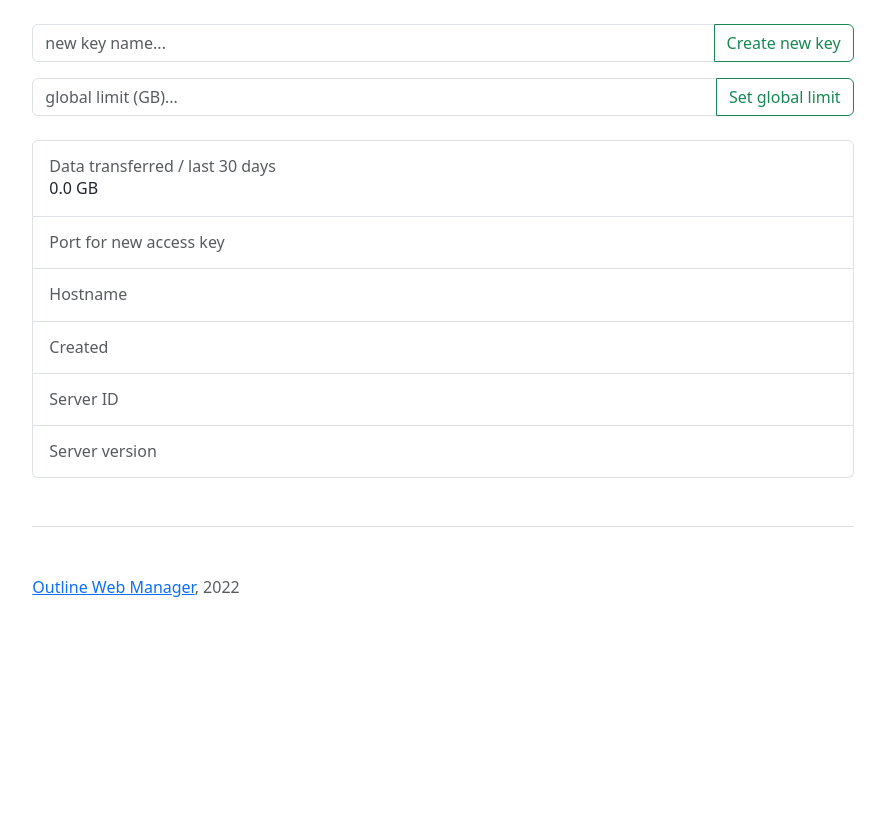
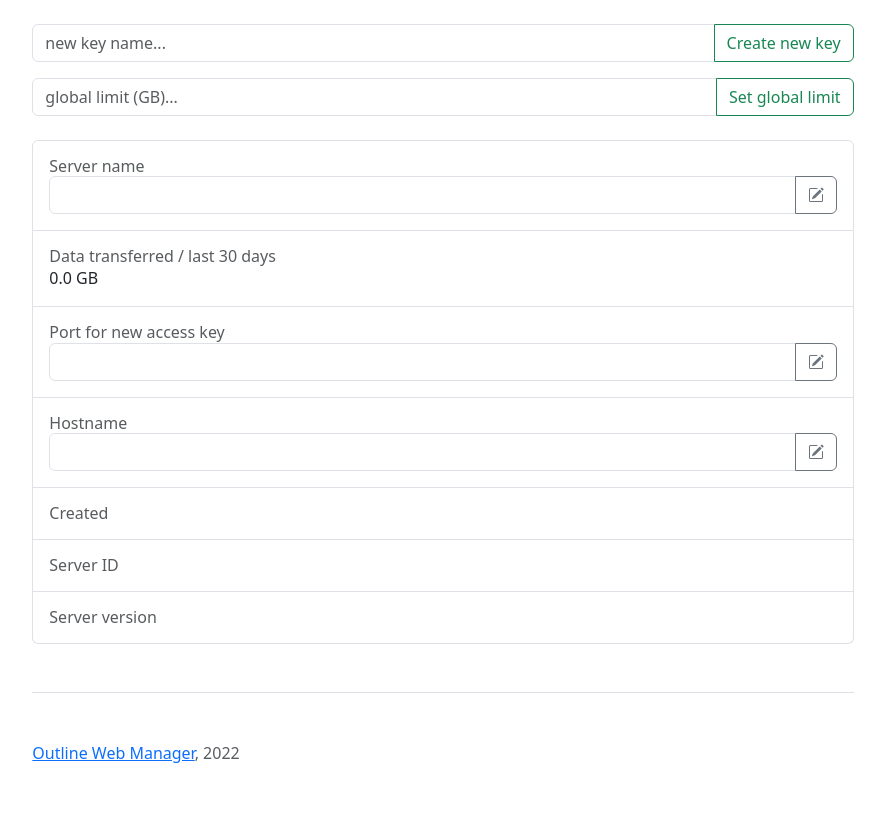
Before and after one commit to ilyhan2009/outline_web_manager, a FastAPI app: template outline_web_manager/templates/main.html in a window 1280 px wide. Shown: the part 154-983 px from the top of the page, without its empty margins (197-1082 px from the left). Before the commit the page ends 751 px from the top, so only its background shows below. Run offline with FastAPI, Linux system fonts and the light colour scheme; the template is opened without the code that fills it, so the values that code supplies are empty; some libraries are stand-ins or nearby versions.

Commit message:
added host, port, name change functionality

```diff
--- a/outline_web_manager/main.py
+++ b/outline_web_manager/main.py
@@ -146,6 +146,54 @@ async def delete_key(request: Request, key_id: int, ApiUrl: t.Union[str, None] =
     return response
 
 
+@app.post("/set-server-name", response_class=HTMLResponse)
+async def set_server_name(request: Request, serverName: str = Form(), ApiUrl: t.Union[str, None] = Cookie(default=None)):
+    response = RedirectResponse('/', status_code=status.HTTP_302_FOUND)
+
+    try:
+        outline_client = PatchedOutlineVPN(api_url=ApiUrl)
+
+        server_information = outline_client.get_server_information()
+    except Exception as e:
+        return response
+
+    outline_client.set_server_name(serverName)
+
+    return response
+
+
+@app.post("/set-hostname", response_class=HTMLResponse)
+async def set_hostname(request: Request, hostnameForAccessKeys: str = Form(), ApiUrl: t.Union[str, None] = Cookie(default=None)):
+    response = RedirectResponse('/', status_code=status.HTTP_302_FOUND)
+
+    try:
+        outline_client = PatchedOutlineVPN(api_url=ApiUrl)
+
+        server_information = outline_client.get_server_information()
+    except Exception as e:
+        return response
+
+    outline_client.set_hostname(hostnameForAccessKeys)
+
+    return response
+
+
+@app.post("/set-port", response_class=HTMLResponse)
+async def set_port(request: Request, portForNewAccessKeys: int = Form(), ApiUrl: t.Union[str, None] = Cookie(default=None)):
+    response = RedirectResponse('/', status_code=status.HTTP_302_FOUND)
+
+    try:
+        outline_client = PatchedOutlineVPN(api_url=ApiUrl)
+
+        server_information = outline_client.get_server_information()
+    except Exception as e:
+        return response
+
+    outline_client.set_port_new_for_access_keys(portForNewAccessKeys)
+
+    return response
+
+
 @app.post("/set-data-limit", response_class=HTMLResponse)
 async def delete_key(request: Request, dataLimitForAllKeys: int = Form(), ApiUrl: t.Union[str, None] = Cookie(default=None)):
     response = RedirectResponse('/', status_code=status.HTTP_302_FOUND)
--- a/outline_web_manager/templates/main.html
+++ b/outline_web_manager/templates/main.html
@@ -190,7 +190,25 @@
         <div class="list-group w-auto">
           <a class="list-group-item d-flex gap-3 py-3" aria-current="true">
             <div class="d-flex gap-2 w-100 justify-content-between">
-              <div>
+              <div class="w-100">
+                <h6 class="mb-0 opacity-75">Server name</h6>
+                <form class="row g-3" action="/set-server-name" method="POST">
+                  <div class="input-group">
+                    <input type="text" class="form-control" id="serverName" name="serverName" placeholder="{{ server_information['name'] }}">
+                    <button type="submit" class="btn btn-outline-secondary tooltipped tooltipped-n" aria-label="Rename">
+                      <svg xmlns="http://www.w3.org/2000/svg" width="16" height="16" fill="currentColor" class="bi bi-pencil-square" viewBox="0 0 16 16">
+                        <path d="M15.502 1.94a.5.5 0 0 1 0 .706L14.459 3.69l-2-2L13.502.646a.5.5 0 0 1 .707 0l1.293 1.293zm-1.75 2.456-2-2L4.939 9.21a.5.5 0 0 0-.121.196l-.805 2.414a.25.25 0 0 0 .316.316l2.414-.805a.5.5 0 0 0 .196-.12l6.813-6.814z"/>
+                        <path fill-rule="evenodd" d="M1 13.5A1.5 1.5 0 0 0 2.5 15h11a1.5 1.5 0 0 0 1.5-1.5v-6a.5.5 0 0 0-1 0v6a.5.5 0 0 1-.5.5h-11a.5.5 0 0 1-.5-.5v-11a.5.5 0 0 1 .5-.5H9a.5.5 0 0 0 0-1H2.5A1.5 1.5 0 0 0 1 2.5v11z"/>
+                      </svg>
+                    </button>
+                  </div>
+                </form>
+              </div>
+            </div>
+          </a>
+          <a class="list-group-item d-flex gap-3 py-3" aria-current="true">
+            <div class="d-flex gap-2 w-100 justify-content-between">
+              <div class="w-100">
                 <h6 class="mb-0 opacity-75">Data transferred / last 30 days</h6>
                 <p class="mb-0">{{ "%.1f"|format((total_month_usage or 0) / 1000 / 1000 / 1000) }} GB</p>
               </div>
@@ -198,23 +216,43 @@
           </a>
           <a class="list-group-item d-flex gap-3 py-3" aria-current="true">
             <div class="d-flex gap-2 w-100 justify-content-between">
-              <div>
+              <div class="w-100">
                 <h6 class="mb-0 opacity-75">Port for new access key</h6>
-                <p class="mb-0">{{ server_information['portForNewAccessKeys'] }}</p>
+                <form class="row g-3" action="/set-port" method="POST">
+                  <div class="input-group">
+                    <input type="text" class="form-control" id="portForNewAccessKeys" name="portForNewAccessKeys" placeholder="{{ server_information['portForNewAccessKeys'] }}">
+                    <button type="submit" class="btn btn-outline-secondary tooltipped tooltipped-n" aria-label="Change port">
+                      <svg xmlns="http://www.w3.org/2000/svg" width="16" height="16" fill="currentColor" class="bi bi-pencil-square" viewBox="0 0 16 16">
+                        <path d="M15.502 1.94a.5.5 0 0 1 0 .706L14.459 3.69l-2-2L13.502.646a.5.5 0 0 1 .707 0l1.293 1.293zm-1.75 2.456-2-2L4.939 9.21a.5.5 0 0 0-.121.196l-.805 2.414a.25.25 0 0 0 .316.316l2.414-.805a.5.5 0 0 0 .196-.12l6.813-6.814z"/>
+                        <path fill-rule="evenodd" d="M1 13.5A1.5 1.5 0 0 0 2.5 15h11a1.5 1.5 0 0 0 1.5-1.5v-6a.5.5 0 0 0-1 0v6a.5.5 0 0 1-.5.5h-11a.5.5 0 0 1-.5-.5v-11a.5.5 0 0 1 .5-.5H9a.5.5 0 0 0 0-1H2.5A1.5 1.5 0 0 0 1 2.5v11z"/>
+                      </svg>
+                    </button>
+                  </div>
+                </form>
               </div>
             </div>
           </a>
           <a class="list-group-item d-flex gap-3 py-3" aria-current="true">
             <div class="d-flex gap-2 w-100 justify-content-between">
-              <div>
+              <div class="w-100">
                 <h6 class="mb-0 opacity-75">Hostname</h6>
-                <p class="mb-0">{{ server_information['hostnameForAccessKeys'] }}</p>
+                <form class="row g-3" action="/set-hostname" method="POST">
+                  <div class="input-group">
+                    <input type="text" class="form-control" id="hostnameForAccessKeys" name="hostnameForAccessKeys" placeholder="{{ server_information['hostnameForAccessKeys'] }}">
+                    <button type="submit" class="btn btn-outline-secondary tooltipped tooltipped-n" aria-label="Change hostname">
+                      <svg xmlns="http://www.w3.org/2000/svg" width="16" height="16" fill="currentColor" class="bi bi-pencil-square" viewBox="0 0 16 16">
+                        <path d="M15.502 1.94a.5.5 0 0 1 0 .706L14.459 3.69l-2-2L13.502.646a.5.5 0 0 1 .707 0l1.293 1.293zm-1.75 2.456-2-2L4.939 9.21a.5.5 0 0 0-.121.196l-.805 2.414a.25.25 0 0 0 .316.316l2.414-.805a.5.5 0 0 0 .196-.12l6.813-6.814z"/>
+                        <path fill-rule="evenodd" d="M1 13.5A1.5 1.5 0 0 0 2.5 15h11a1.5 1.5 0 0 0 1.5-1.5v-6a.5.5 0 0 0-1 0v6a.5.5 0 0 1-.5.5h-11a.5.5 0 0 1-.5-.5v-11a.5.5 0 0 1 .5-.5H9a.5.5 0 0 0 0-1H2.5A1.5 1.5 0 0 0 1 2.5v11z"/>
+                      </svg>
+                    </button>
+                  </div>
+                </form>
               </div>
             </div>
           </a>
           <a class="list-group-item d-flex gap-3 py-3" aria-current="true">
             <div class="d-flex gap-2 w-100 justify-content-between">
-              <div>
+              <div class="w-100">
                 <h6 class="mb-0 opacity-75">Created</h6>
                 <p class="mb-0">{{ server_information['createdTimestampMs'] }}</p>
               </div>
@@ -222,7 +260,7 @@
           </a>
           <a class="list-group-item d-flex gap-3 py-3" aria-current="true">
             <div class="d-flex gap-2 w-100 justify-content-between">
-              <div>
+              <div class="w-100">
                 <h6 class="mb-0 opacity-75">Server ID</h6>
                 <p class="mb-0">{{ server_information['serverId'] }}</p>
               </div>
@@ -230,7 +268,7 @@
           </a>
           <a class="list-group-item d-flex gap-3 py-3" aria-current="true">
             <div class="d-flex gap-2 w-100 justify-content-between">
-              <div>
+              <div class="w-100">
                 <h6 class="mb-0 opacity-75">Server version</h6>
                 <p class="mb-0">{{ server_information['version'] }}</p>
               </div>
```
